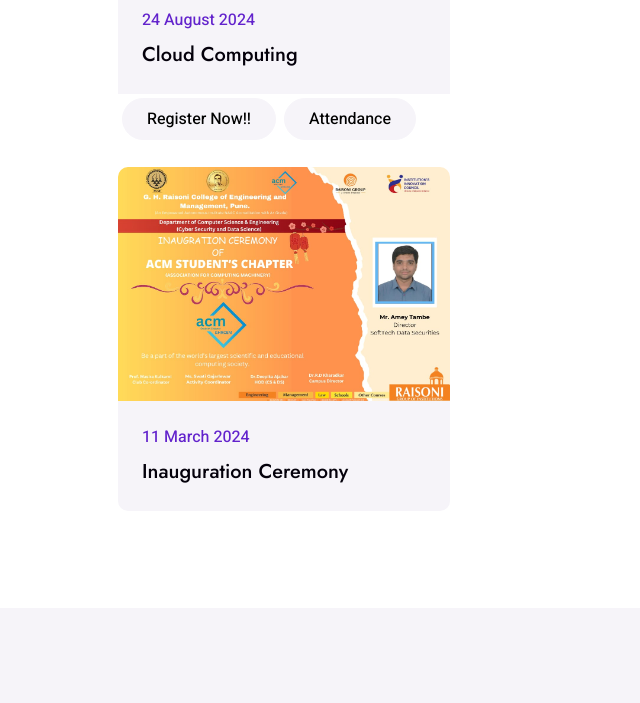
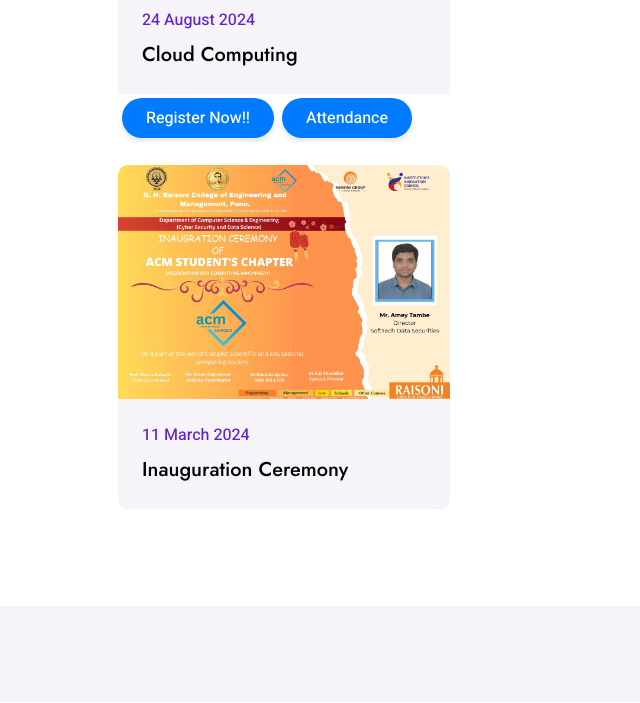
Before and after one commit to acmghrcem/ghrcemacm, a plain HTML site: page index.html in a window 1280 px wide. Shown: the part 3379-4082 px from the top of the page, without its empty margins (0-640 px from the left). Drawn offline with nearby package versions, Linux system fonts and the light colour scheme.

Commit message:
Update style.css

```diff
--- a/css/style.css
+++ b/css/style.css
@@ -478,6 +478,26 @@ h6,
 .portfolio-item:hover .portfolio-overlay {
     opacity: 1;
 }
+.register-btn {
+    background-color: #007bff; /* Blue background */
+    color: white; /* White text */
+    border: none; /* Remove border */
+    box-shadow: 0 4px 6px rgba(0, 0, 0, 0.1); /* Add shadow */
+    transition: all 0.3s ease; /* Smooth transition */
+}
+
+.register-btn:hover {
+    background-color: #0056b3; /* Darker blue on hover */
+    transform: translateY(-2px); /* Slight lift on hover */
+    box-shadow: 0 6px 8px rgba(0, 0, 0, 0.15); /* Enhance shadow on hover */
+}
+
+.register-btn:active {
+    background-color: #004085; /* Even darker blue when clicked */
+    transform: translateY(0); /* Reset lift */
+    box-shadow: 0 2px 4px rgba(0, 0, 0, 0.1); /* Subtle shadow when clicked */
+}
+
 
 
 /*** Newsletter ***/
```
